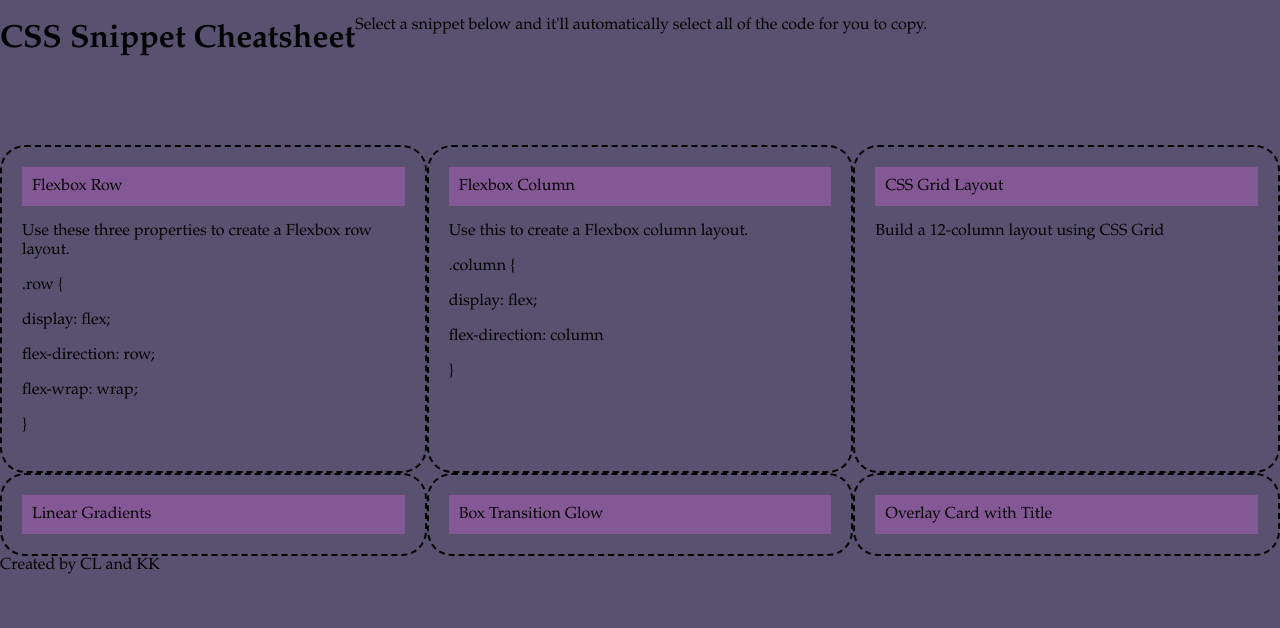
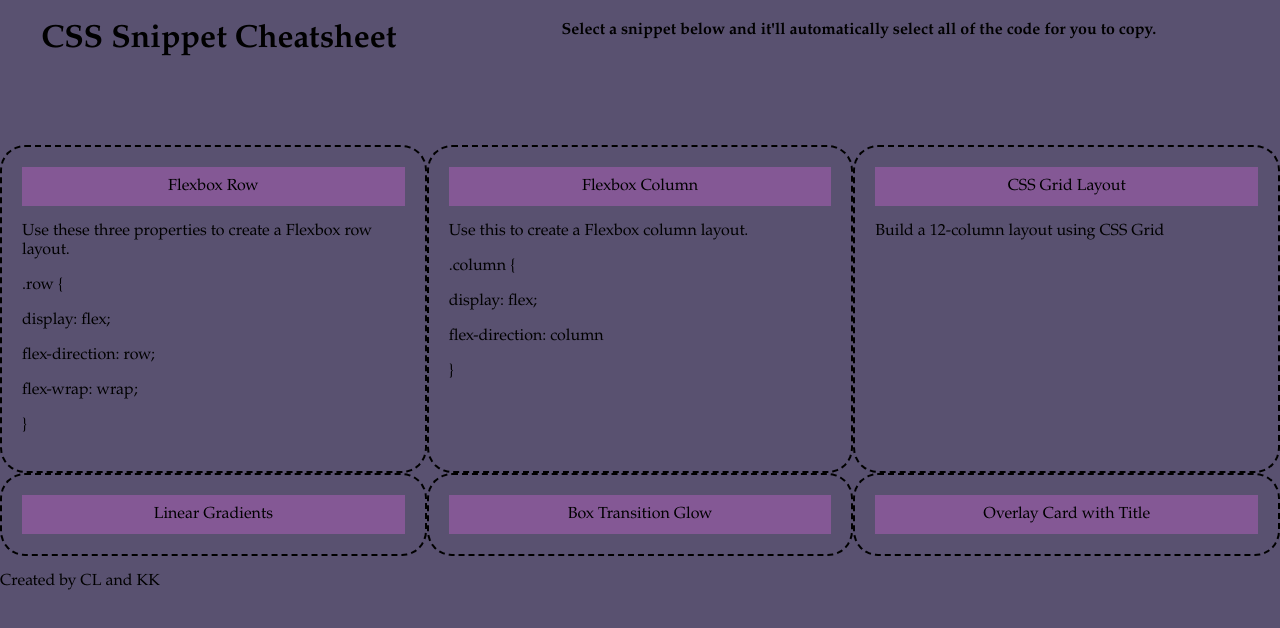
Before and after one commit to KKitenge/CSSWireframeMiniProj, a plain HTML site: page index.html in a window 1280 px wide. Drawn offline with Linux system fonts and the light colour scheme.

Commit message:
edited portions of css

```diff
--- a/assets/style.css
+++ b/assets/style.css
@@ -11,7 +11,7 @@ body {
 header {
     display:flex;
     flex-wrap: wrap;
-    justify-content: left;
+    justify-content:space-around;
 }
 
 * {
--- a/index.html
+++ b/index.html
@@ -9,8 +9,7 @@
 
     <body>
         <header class="header"><h1>CSS Snippet Cheatsheet</h1>
-            <br>
-            <p>Select a snippet below and it'll automatically select all of the code for you to copy.</p>
+            <p><h4>Select a snippet below and it'll automatically select all of the code for you to copy.</h4></p>
         </header>
 
         <main>
@@ -47,7 +46,7 @@
             </section>
         </main>
 
-        <footer>Created by CL and KK</footer>
+        <footer><p>Created by CL and KK</p></footer>
 
 
     </body>
```
